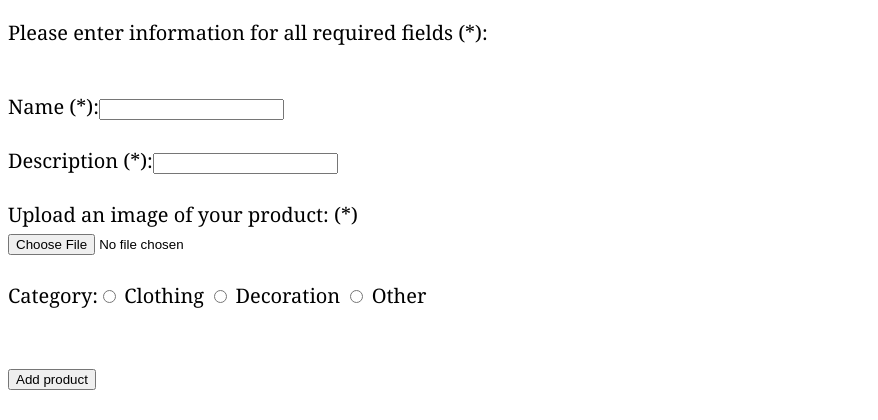
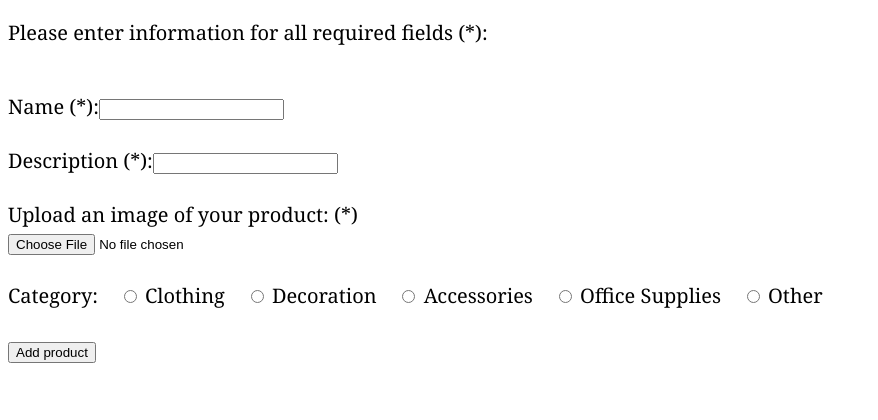
Before and after one commit to dangelyjeanelle/Final_Project, a Python web app: template templates/add.html in a window 1280 px wide. Shown: the part 380-800 px from the top of the page, without its empty margins (0-878 px from the left). Run offline with Jinja, Linux system fonts and the light colour scheme; the template is opened without the code that fills it, so the values that code supplies are empty.

Commit message:
Added category handlers and html files

```diff
--- a/templates/add.html
+++ b/templates/add.html
@@ -29,14 +29,18 @@
         <input type="file" name="pic" accept="image/*" value="">
       </div>
       <br>
-      <div>Category:<input type="radio" id= "Clothing" name="cat" value="">
-      <label for="Clothing">Clothing</label>
-      <input type="radio" id= "Decoration" name="cat" value="">
-      <label for="Decoration">Decoration</label>
-      <input type="radio" id= "Other" name="cat" value="">
+      <div>Category:&nbsp&nbsp&nbsp&nbsp<input type="radio" id= "cat1" name="cat" value="Clothing">
+      <label for="cat1">Clothing</label>&nbsp&nbsp&nbsp
+      <input type="radio" id= "cat2" name="cat" value="Decoration">
+      <label for="cat2">Decoration</label>&nbsp&nbsp&nbsp
+      <input type="radio" id= "cat3" name="cat" value="Accessories">
+      <label for="cat3">Accessories</label>&nbsp&nbsp&nbsp
+      <input type="radio" id= "cat4" name="cat" value="Office Supplies">
+      <label for="cat4">Office Supplies</label>&nbsp&nbsp&nbsp
+      <input type="radio" id= "Other" name="cat" value="Other">
       <label for="Other">Other</label>
       </div>
-      <br><br>
+      <br>
       <input type="submit" name="sub-butt" value="Add product">
     </form>
   </body>
--- a/templates/home.html
+++ b/templates/home.html
@@ -22,8 +22,10 @@
     Current User is: {{current_user}}<br>Username: {{current_user.user_id()}}<br><br>
   <a href="{{signin_link}}">Login</a><br><br><br>
     {% for product in products %}
-      <div><img src="/img?img_id={{product.key.urlsafe()}}"></img>
-      <br><h3>{{product.name}}</h3>
+      <div class="prod">
+        <img src="/img?img_id={{product.key.urlsafe()}}"></img>
+        <br><h3>{{product.name}}</h3>
+      </div>
     {% endfor %}
   </body>
 </html>
```
Also changed, not shown: main.py (+31 -1 lines), templates/accessories.html (added), templates/clothing.html (added), templates/decoration.html (added), templates/office.html (added), templates/other.html (added).
